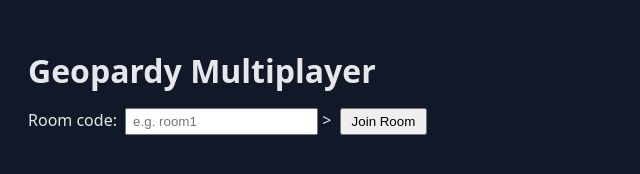
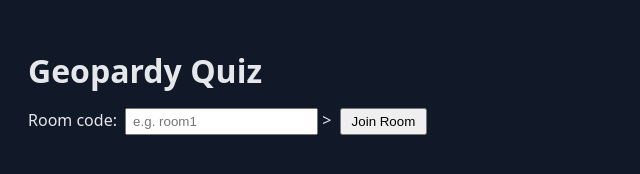
Before and after one commit to 25liujustin1/geopardy, a website: page public/index.html in a window 1280 px wide. Shown: the whole page, without its empty margins (0-640 px from the left). Drawn offline with nearby package versions, Linux system fonts and the light colour scheme; no server answers.

Commit message:
fixed title

```diff
--- a/public/index.html
+++ b/public/index.html
@@ -6,7 +6,7 @@
     <link rel="stylesheet" href="style.css" />
   </head>
 <body>
-  <h1>Geopardy Multiplayer</h1>
+  <h1>Geopardy Quiz</h1>
 
   <!-- LOBBY VIEW -->
   <div id="lobbyView">
```
